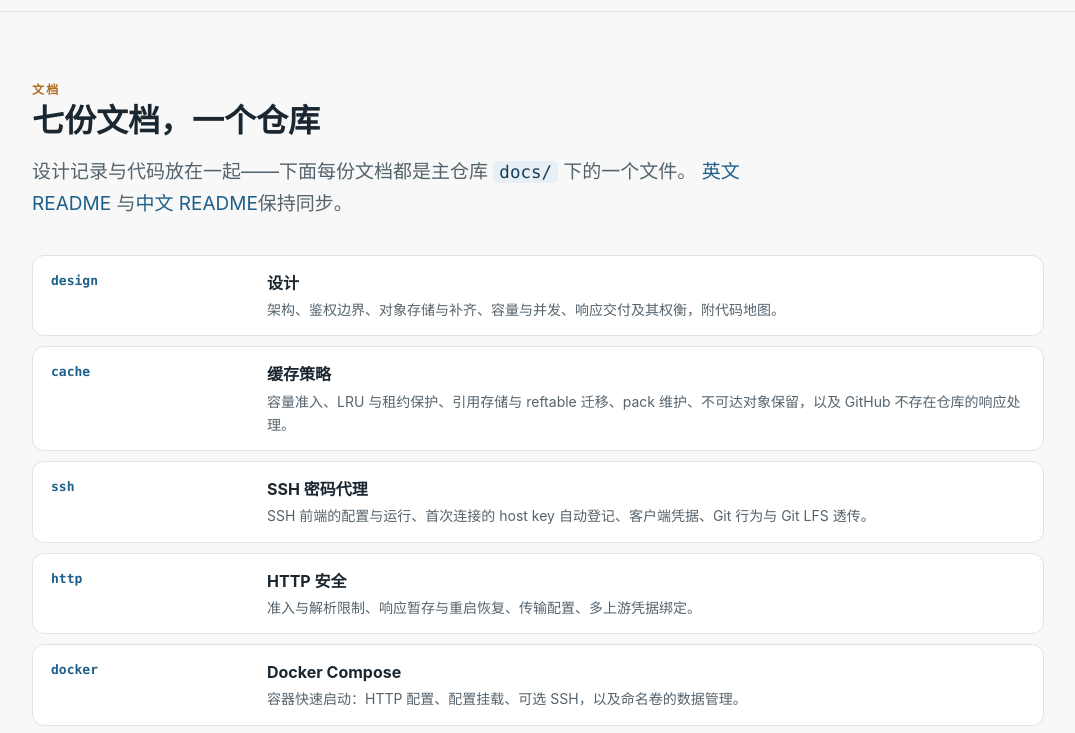
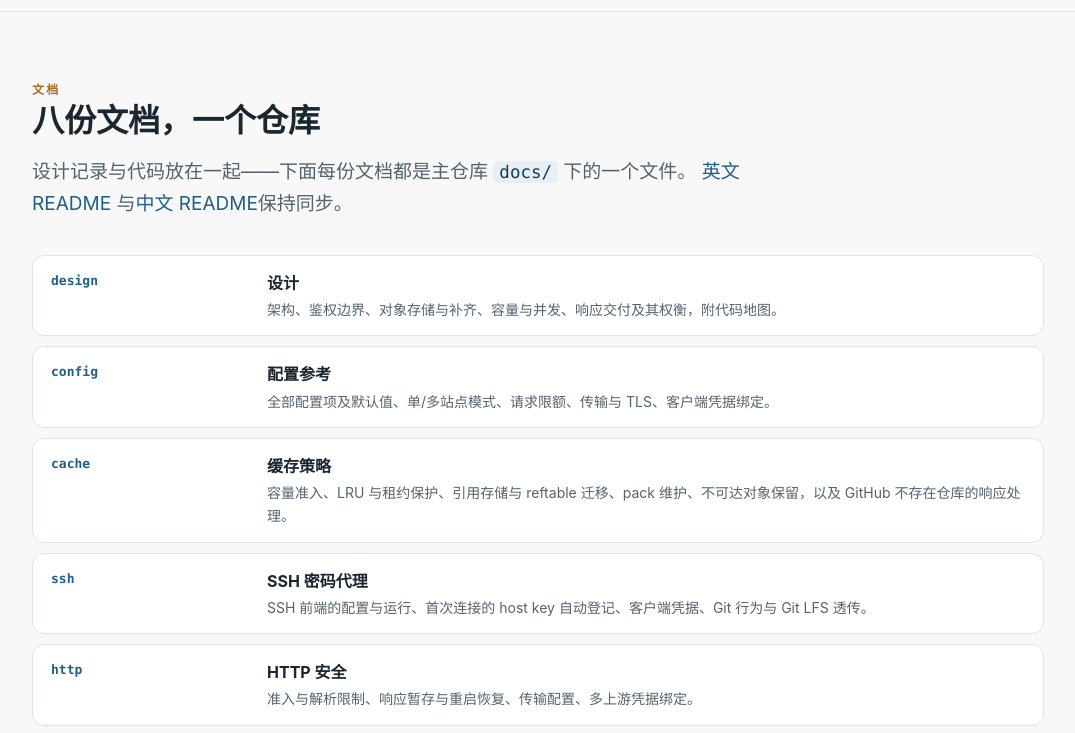
Before and after one commit to banyan-vcs/git-cdn, a plain HTML site: page zh-cn/docs.html in a window 1280 px wide. Shown: the part 53-786 px from the top of the page, without its empty margins (102-1177 px from the left). Drawn offline with Linux system fonts and the light colour scheme.

Commit message:
docs index: add configuration.md row (push after main carries the doc)

```diff
--- a/zh-cn/docs.html
+++ b/zh-cn/docs.html
@@ -4,7 +4,7 @@
 <meta charset="utf-8">
 <meta name="viewport" content="width=device-width, initial-scale=1">
 <title>文档 — git-cdn</title>
-<meta name="description" content="git-cdn 文档集：设计、缓存策略、SSH 代理、HTTP 安全、Docker、协议实验与测试——主仓库中的七份文档。">
+<meta name="description" content="git-cdn 文档集：设计、缓存策略、SSH 代理、HTTP 安全、Docker、协议实验、配置与测试——主仓库中的八份文档。">
 <link rel="icon" href="../assets/avatar.svg" type="image/svg+xml">
 <link rel="stylesheet" href="../assets/style.css">
 <script src="../assets/lang.js"></script>
@@ -29,7 +29,7 @@
   <div class="wrap">
     <div class="section-head">
       <span class="kicker">文档</span>
-      <h2>七份文档，一个仓库</h2>
+      <h2>八份文档，一个仓库</h2>
       <p class="lede">设计记录与代码放在一起——下面每份文档都是主仓库
       <code>docs/</code> 下的一个文件。
       <a href="https://github.com/banyan-vcs/git-cdn/blob/main/README.md">英文 README</a>
@@ -39,6 +39,9 @@
       <div class="row"><div class="no">design</div>
         <div><a class="title" href="https://github.com/banyan-vcs/git-cdn/blob/main/docs/design.md">设计</a>
         <p>架构、鉴权边界、对象存储与补齐、容量与并发、响应交付及其权衡，附代码地图。</p></div></div>
+      <div class="row"><div class="no">config</div>
+        <div><a class="title" href="https://github.com/banyan-vcs/git-cdn/blob/main/docs/configuration.md">配置参考</a>
+        <p>全部配置项及默认值、单/多站点模式、请求限额、传输与 TLS、客户端凭据绑定。</p></div></div>
       <div class="row"><div class="no">cache</div>
         <div><a class="title" href="https://github.com/banyan-vcs/git-cdn/blob/main/docs/cache-policy.md">缓存策略</a>
         <p>容量准入、LRU 与租约保护、引用存储与 reftable 迁移、pack 维护、不可达对象保留，以及 GitHub 不存在仓库的响应处理。</p></div></div>
```
Also changed, not shown: docs.html (+5 -2 lines).
